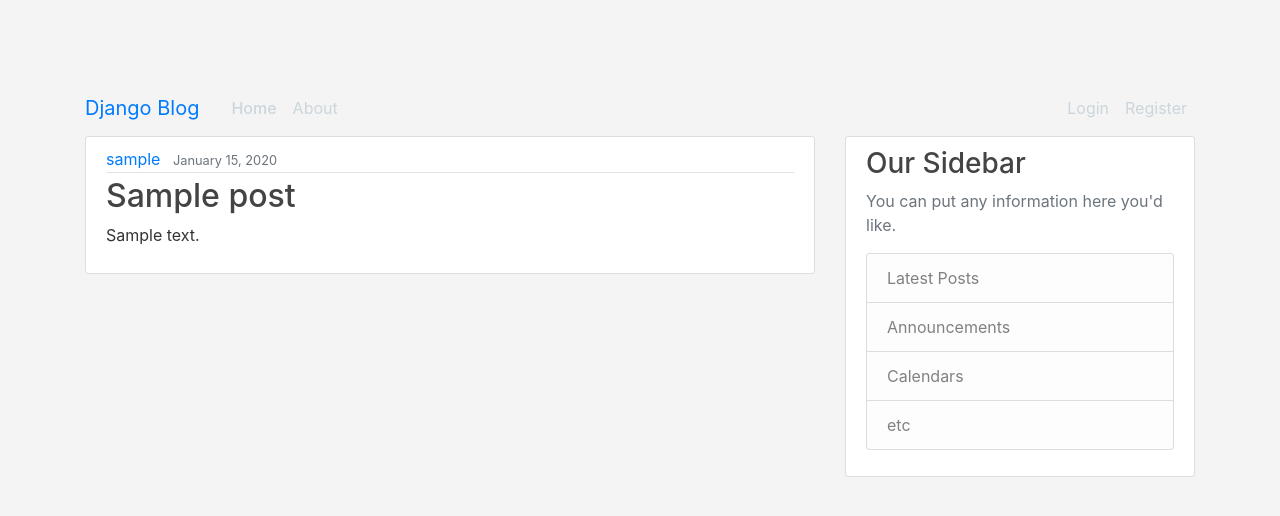
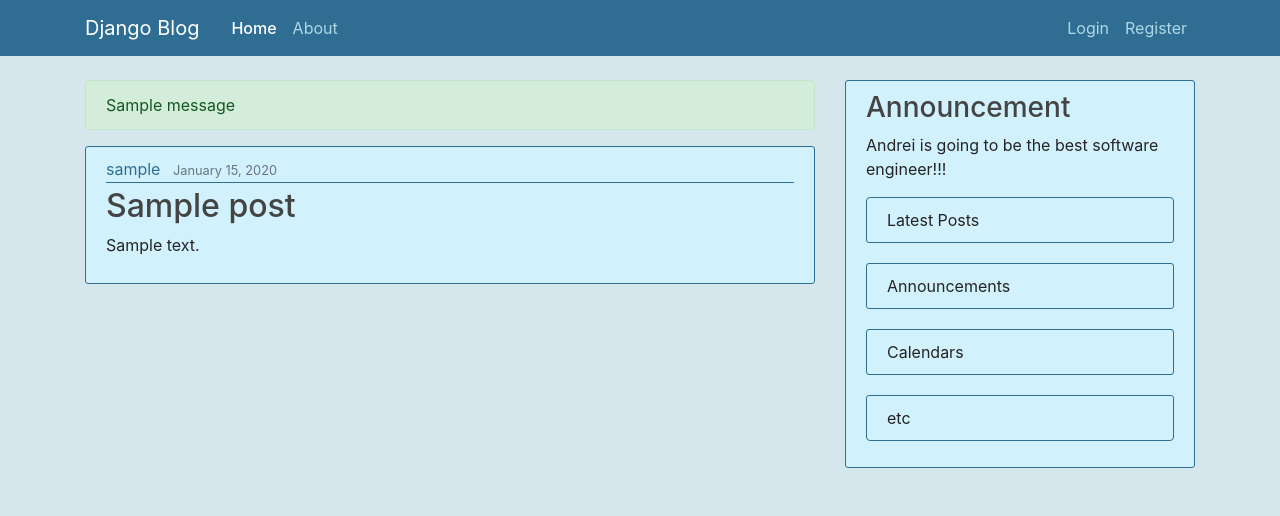
Before and after one commit to AndreiGNT/BetweenFriends, a Django app: page / in a window 1280 px wide. Shown: the top 516 px of the page. Run offline with Django 4.2, Linux system fonts and the light colour scheme; tables that the repository leaves empty hold one stand-in row (values such as "Sample post"); one stand-in notice (Sample message) is shown; some libraries are stand-ins or nearby versions.

Commit message:
Frontend customization

```diff
--- a/static/css/main.css
+++ b/static/css/main.css
@@ -12,12 +12,12 @@ body {
       margin: 0;
   }
 
-  .bg-steel {
-    background-color: #5f788a;
+  .bg-cloudy {
+      background-color: #2f6e92;
   }
 
   .site-header .navbar-nav .nav-link {
-    color: #cbd5db;
+      color: lightblue;
   }
 
   .site-header .navbar-nav .nav-link:hover {
--- a/templates/blog/base.html
+++ b/templates/blog/base.html
@@ -10,18 +10,114 @@
         <!-- Bootstrap CSS -->
         <link rel="stylesheet" href="https://cdn.jsdelivr.net/npm/bootstrap@4.0.0/dist/css/bootstrap.min.css" integrity="sha384-Gn5384xqQ1aoWXA+058RXPxPg6fy4IWvTNh0E263XmFcJlSAwiGgFAW/dAiS6JXm" crossorigin="anonymous">
 
-        <link rel="stylesheet" type="text/css" href="{% static 'css/main.css' %}">
 
         {% if title %}
             <title>BetweenFriends - {{ title }} </title>
         {% else %}
             <title>BetweenFriends</title>
         {% endif %}
+
+        <style>
+
+            body {
+            background: #d5e6ec;
+            color: #252424;
+            margin-top: 5rem;
+            }
+
+            h1, h2, h3, h4, h5, h6 {
+                color: #444444;
+            }
+
+            ul {
+                margin: 0;
+            }
+
+            .bg-cloudy {
+                background-color: #2f6e92;
+            }
+
+            .bg-suny {
+                background-color: #d1f1fc;
+            }
+
+            .site-header .navbar-nav .nav-link {
+                color: #add8e6;
+            }
+
+            .site-header .navbar-nav .nav-link:hover {
+                color: #ffffff;
+            }
+
+            .site-header .navbar-nav .nav-link.active {
+                font-weight: 500;
+            }
+
+            .content-section {
+                background: #d1f1fc;
+                padding: 10px 20px;
+                border: 1px solid #2f6e93;
+                border-radius: 3px;
+                margin-bottom: 20px;
+            }
+
+            .article-author {
+                color: #2f6e92
+            }
+            .article-title {
+                color: #444444;
+            }
+
+            a.article-title:hover {
+                color: #2f6e92;
+                text-decoration: none;
+            }
+
+            .article-content {
+                white-space: pre-line;
+            }
+
+            .article-img {
+                height: 65px;
+                width: 65px;
+                margin-right: 16px;
+            }
+
+            .article-metadata {
+                padding-bottom: 1px;
+                margin-bottom: 4px;
+                border-bottom: 1px solid #2f6e93
+            }
+
+            .article-metadata a:hover {
+                color: #333;
+                text-decoration: none;
+            }
+
+            .article-svg {
+                width: 25px;
+                height: 25px;
+                vertical-align: middle;
+            }
+
+            .account-img {
+                height: 125px;
+                width: 125px;
+                margin-right: 20px;
+                margin-bottom: 16px;
+            }
+
+            .account-heading {
+                font-size: 2.5rem;
+            }
+
+        </style>
     </head>
     <body>
 
         <header class="site-header" >
-            <nav class="navbar navbar-expand-lg bg-body-tertiary ">
+
+            <nav class="navbar navbar-expand-md navbar-dark bg-cloudy fixed-top">
                 <div class="container">
                     <a class="navbar-brand mr-4" href="{% url 'blog-home' %}">Django Blog</a>
                     <button class="navbar-toggler" type="button" data-toggle="collapse" data-target="#navbarToggle" aria-controls="navbarToggle" aria-expanded="false" aria-label="Toggle navigation">
@@ -29,34 +125,42 @@
                     </button>
                     <div class="collapse navbar-collapse" id="navbarToggle">
                         <div class="navbar-nav mr-auto">
-                            <a class="nav-link active" aria-current="page"href="{% url 'blog-home' %}">Home</a>
-                            <a class="nav-link" href="{% url 'blog-about' %}">About</a>
+                            <a class="nav-item nav-link active" href="{% url 'blog-home' %}">Home</a>
+                            <a class="nav-item nav-link"  href="{% url 'blog-about' %}">About</a>
                         </div>
                     </div>
-
-                    <!-- right corner -->
+                    <!-- Navbar Right Side -->
                     <div class="navbar-nav">
-                        <a class="nav-item nav-link" href="#">Login</a>
-                        <a class="nav-item nav-link" href="#">Register</a>
+                        <a class="navbar-expand-lg nav-link" href="#">Login</a>
+                        <a class="navbar-expand-lg nav-link" href="#">Register</a>
                     </div>
                 </div>
             </nav>
+
         </header>
+
 
         <main role="main" class="container">
             <div class="row">
                 <div class="col-md-8">
+                    {% if messages %}
+                        {% for message in messages %}
+                            <div class="alert alert-{{ message.tags }}">
+                                {{ message }}
+                            </div>
+                        {% endfor %}
+                    {% endif %}
                     {% block content %}{% endblock %}
                 </div>
                 <div class="col-md-4">
                     <div class="content-section">
-                        <h3>Our Sidebar</h3>
-                        <p class='text-muted'>You can put any information here you'd like.
+                        <h3 >Announcement</h3>
+                        <p class='text'>Andrei is going to be the best software engineer!!!
                             <ul class="list-group">
-                                <li class="list-group-item list-group-item-light">Latest Posts</li>
-                                <li class="list-group-item list-group-item-light">Announcements</li>
-                                <li class="list-group-item list-group-item-light">Calendars</li>
-                                <li class="list-group-item list-group-item-light">etc</li>
+                                <li class="list-group-item content-section bg-suny">Latest Posts</li>
+                                <li class="list-group-item content-section bg-suny">Announcements</li>
+                                <li class="list-group-item content-section bg-suny">Calendars</li>
+                                <li class="list-group-item content-section bg-suny">etc</li>
                             </ul>
                         </p>
                     </div>
--- a/templates/blog/home.html
+++ b/templates/blog/home.html
@@ -4,7 +4,7 @@
         <article class="media content-section">
             <div class="media-body">
                 <div class="article-metadata">
-                    <a class="mr-2" href="#">{{ post.author }}</a>
+                    <a class="mr-2 article-author" href="#">{{ post.author }}</a>
                     <small class="text-muted">{{ post.date_posted|date:"F d, Y" }}</small>
                 </div>
                 <h2><a class="article-title" href="#">{{ post.title }}</a></h2>
--- /dev/null
+++ b/users/forms.py
@@ -0,0 +1,3 @@
+from django import forms
+from django.contrib.auth.models import User
+from django.contrib.auth.forms import UserCreationForm
```
Also changed, not shown: test.py (+21 -0 lines), users/views.py (+12 -2 lines). Lines whose indentation alone changed are shown as unchanged.
